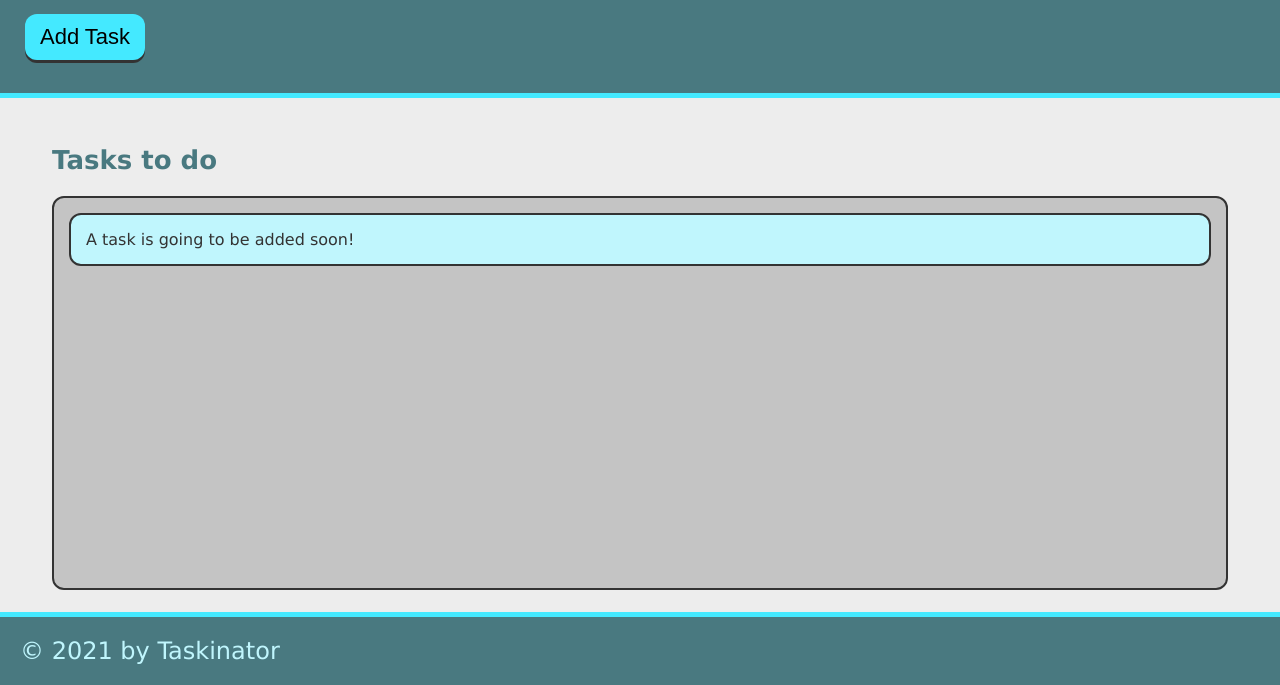
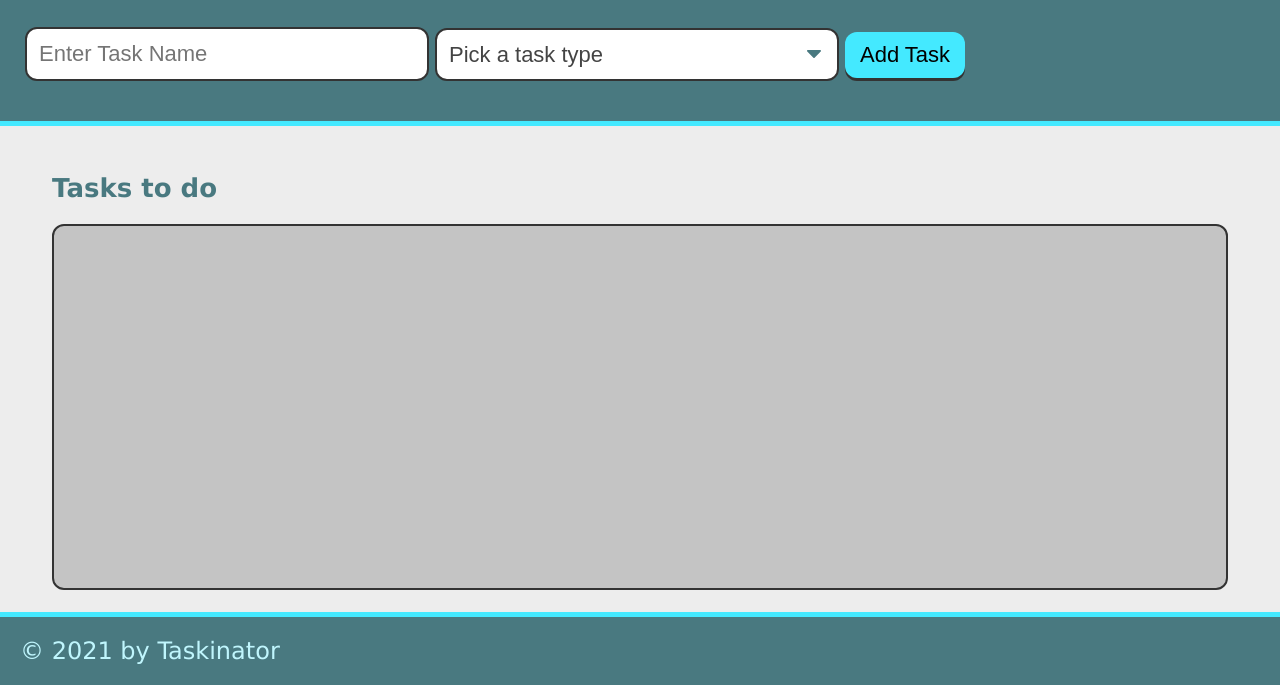
Before and after one commit to NiniSidhu/Taskinator, a plain HTML site: page index.html in a window 1280 px wide. Shown: the part 115-800 px from the top of the page. Drawn offline with Linux system fonts and the light colour scheme.

Commit message:
added drop down menu

```diff
--- a/index.html
+++ b/index.html
@@ -11,16 +11,27 @@
         <header>
             <h1 class ="page-title">Taskinator</h1>
             <p>Click the button below to add a new task!</p>
-            <button class = "btn" id ="save-task"> Add Task</button>
+            <form id ="task-form">
+                <div class="form-group">
+                    <input type="text" name="task-name" placeholder="Enter Task Name"/>
+                </div>
+                <div class="form-group">
+                    <select name="task-type" class="select-dropdown">
+                        <option value = "" disabled selected>Pick a task type</option>
+                        <option value = "Print">Print</option>
+                        <option value = "Web">Web</option>
+                        <option value = "Mobile">Mobile</option>
+                    </select>
+                </div>
+                <div class="form-group">
+                    <button class = "btn" id ="save-task" type="submit"> Add Task</button>
+                </div>
+            </form>
         </header>
         <main class = "page-content">
             <section class = "task-list-wrapper"> <!-- Because we need the task list headring adn the task list to always render together, we wrap them in a section-->
                 <h2 class = "list-title">Tasks to do </h2>
-                <ul class="task-list" id = "tasks-to-do">
-                    <li class="task-item">
-                        A task is going to be added soon!
-                    </li>
-                </ul>
+                <ul class="task-list" id = "tasks-to-do"></ul>
             </section>
         </main>
         <footer>
```
